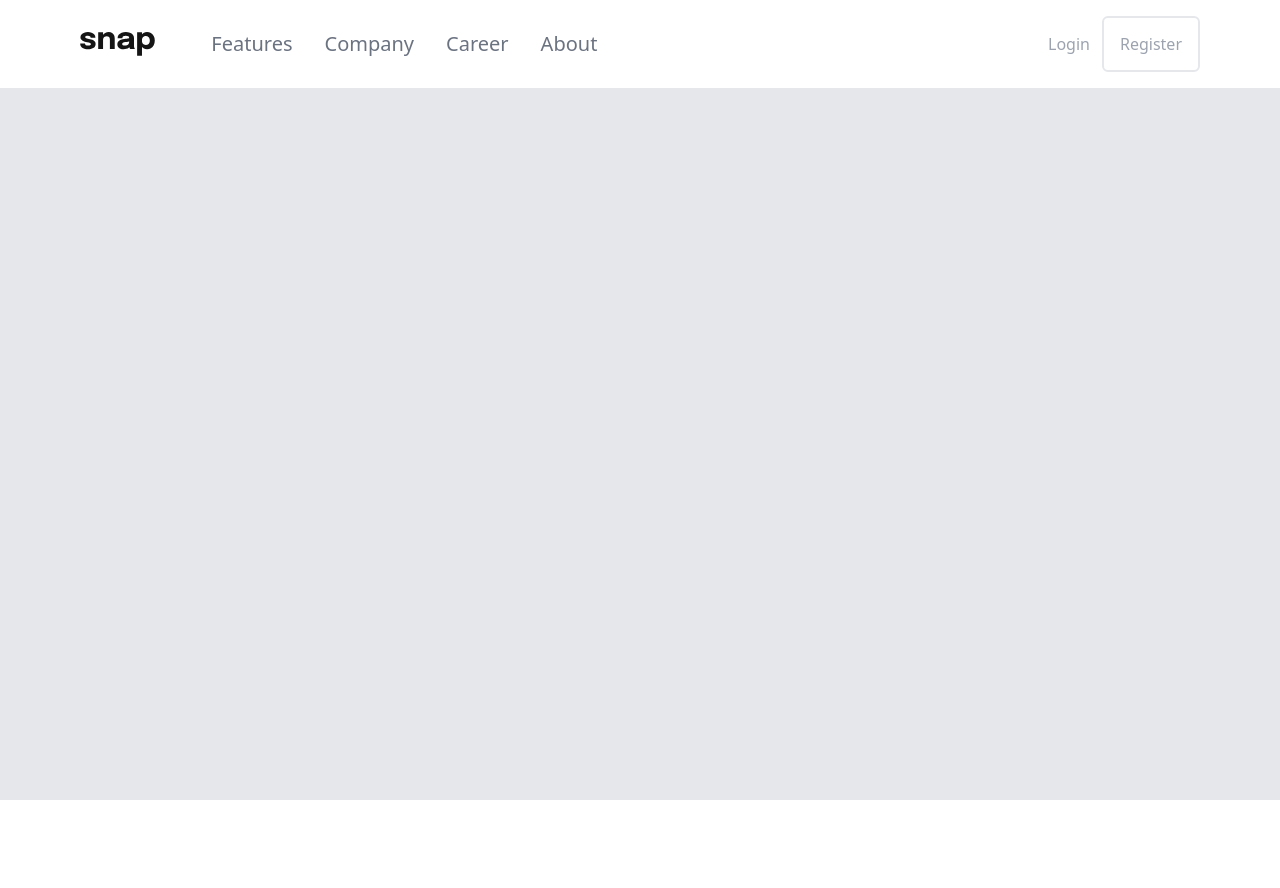
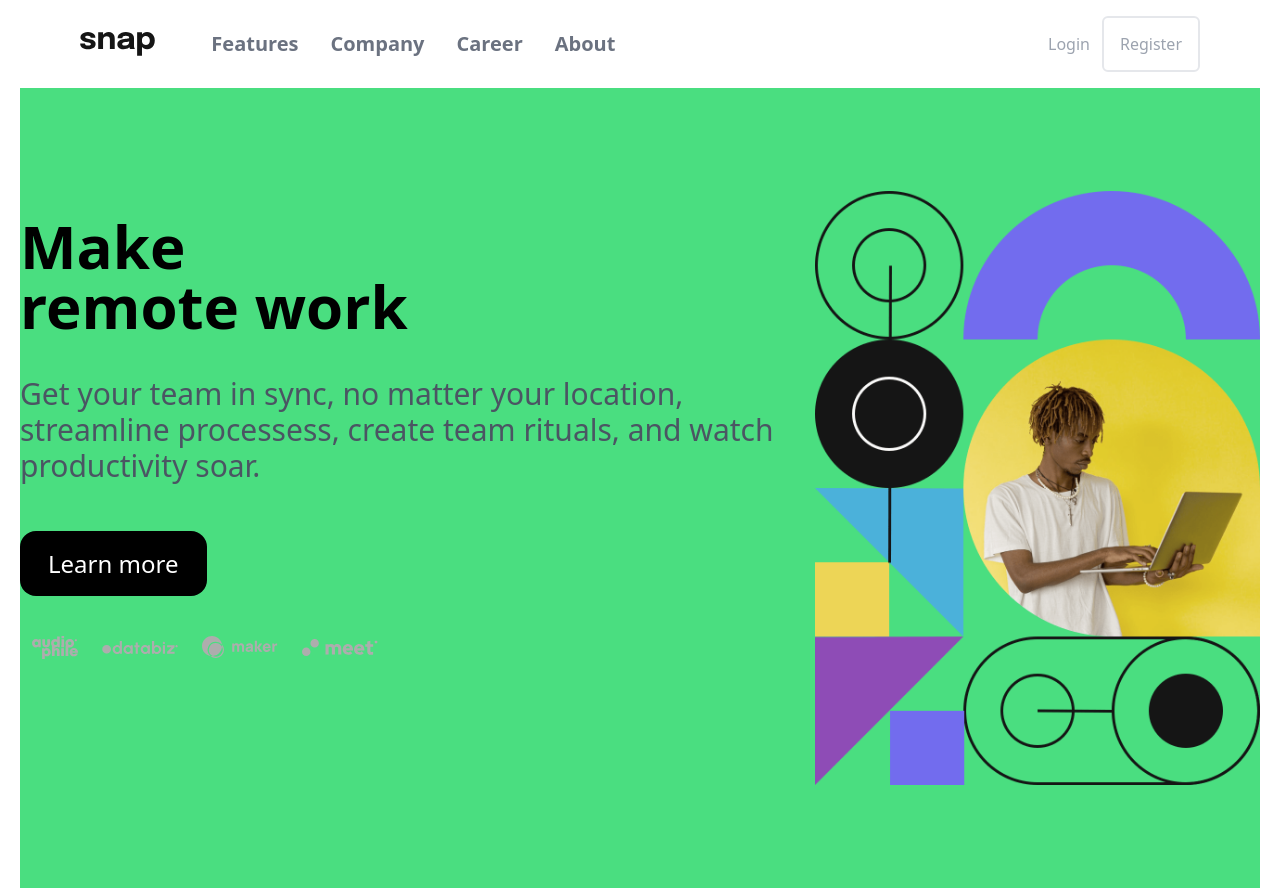
Before and after one commit to FullyAngozi/snap_landingpage, a React (Vite) app: page / in a window 1280 px wide. Before the commit the page ends 800 px from the top, so only its background shows below. Built offline with nearby package versions, Linux system fonts and the light colour scheme.

Commit message:
finished mobile design. working on large screen

```diff
--- a/src/App.jsx
+++ b/src/App.jsx
@@ -1,4 +1,5 @@
 import { useState } from 'react'
+import Hero from './components/Hero'
 import Navbar from './components/Navbar'
 
 
@@ -6,8 +7,9 @@ function App() {
   const [count, setCount] = useState(0)
 
   return (
-    <div className=" w-full h-screen bg-gray-200">
+    <div className=" w-full h-screen bg-white ">
       <Navbar />
+      <Hero />
     </div>
   )
 }
--- /dev/null
+++ b/src/components/Hero.jsx
@@ -0,0 +1,82 @@
+import React from "react";
+import heroimg from "../assets/images/image-hero-mobile.png";
+import heroimglarge from "../assets/images/image-hero-desktop.png";
+import audiophile from "../assets/images/client-audiophile.svg";
+import databiz from "../assets/images/client-databiz.svg";
+import maker from "../assets/images/client-maker.svg";
+import meet from "../assets/images/client-meet.svg";
+
+const Hero = () => {
+  return (
+    <main className=" w-full h-screen">
+      <section className=" h-full flex flex-col md:hidden ">
+        <div className=" py-4">
+          <img src={heroimg} alt="" />
+        </div>
+        <section className=" max-w-[90%] mx-auto flex flex-col h-full text-center py-4 justify-evenly">
+          <h1 className=" text-6xl font-bold py-3">Make remote work</h1>
+          <p className=" text-4xl text-gray-600">
+            Get your team in sync, no matter your location, streamline
+            processess, create team rituals, and watch productivity soar.
+          </p>
+          <div className=" py-6">
+            <a
+              href="3"
+              className=" py-4 px-7 text-2xl bg-black text-white rounded-2xl "
+            >
+              Learn more
+            </a>
+          </div>
+          <div className=" flex items-center  justify-between  ">
+            <img src={audiophile} alt="" style={{ width: 40 }} />
+            <img src={databiz} alt="" style={{ width: 70 }} />
+            <img src={maker} alt="" style={{ width: 70 }} />
+            <img src={meet} alt="" style={{ width: 70 }} />
+          </div>
+        </section>
+      </section>
+
+      {/* large screen */}
+
+      <section className=" hidden md:flex h-full w-full justify-between items-center md:max-w-[900px]  xl:max-w-[1240px] mx-auto gap-5 py-28 bg-green-400 ">
+        <section className=" max-w-[90%] mx-auto flex flex-col  h-full py-4">
+          <h1 className=" text-6xl font-bold">Make </h1>
+          <h1 className=" text-6xl font-bold">remote work</h1>
+          <p className=" text-3xl text-gray-600 py-10">
+            Get your team in sync, no matter your location, streamline
+            processess, create team rituals, and watch productivity soar.
+          </p>
+          <div className=" py-6">
+            <a
+              href="3"
+              className=" py-4 px-7 text-2xl bg-black text-white rounded-2xl "
+            >
+              Learn more
+            </a>
+          </div>
+          <div className=" flex items-center mt-8  ">
+            <img
+              src={audiophile}
+              alt=""
+              style={{ width: 70 }}
+              className=" px-3"
+            />
+            <img
+              src={databiz}
+              alt=""
+              style={{ width: 100 }}
+              className=" px-3"
+            />
+            <img src={maker} alt="" style={{ width: 100 }} className=" px-3" />
+            <img src={meet} alt="" style={{ width: 100 }} className=" px-3" />
+          </div>
+        </section>
+        <div>
+          <img src={heroimglarge} alt="" />
+        </div>
+      </section>
+    </main>
+  );
+};
+
+export default Hero;
--- a/src/components/Navbar.jsx
+++ b/src/components/Navbar.jsx
@@ -14,8 +14,8 @@ const Navbar = () => {
   return (
     <nav className="  bg-white">
       <div className=" w-[90%]  mx-auto flex justify-between p-4 items-center  md:gap-10">
-        <div >
-          <img src={logo} alt=""  />
+        <div>
+          <img src={logo} alt="" />
         </div>
         {nav ? (
           <img
@@ -68,7 +68,7 @@ const Navbar = () => {
             </div>
           </section>
         ) : null}
-        <div className=" flex justify-between w-full items-center">
+        <div className=" hidden md:flex justify-between w-full items-center">
           <ul className=" hidden md:flex div-menu ">
             <li>
               <a href="#">Features</a>
@@ -87,7 +87,10 @@ const Navbar = () => {
             <button className=" py-4  px-3 text-gray-400 hover:text-black ">
               Login
             </button>
-                  <button type="submit" className=" border-2 rounded-md py-3 px-4  text-gray-400 hover:text-black hover:border-black">
+            <button
+              type="submit"
+              className=" border-2 rounded-md py-3 px-4  text-gray-400 hover:text-black hover:border-black"
+            >
               Register
             </button>
           </div>
--- a/src/index.css
+++ b/src/index.css
@@ -5,9 +5,9 @@
 
 @layer base {
     li {
-      @apply  text-gray-400 hover:text-black;
+      @apply  text-gray-400 hover:text-black text-xl font-bold;
     }
     .div-menu li  {
-        @apply px-4 text-gray-500 text-xl
+        @apply px-4 text-gray-500 text-xl font-bold
     }
   }
```
Lines whose indentation alone changed are shown as unchanged.
